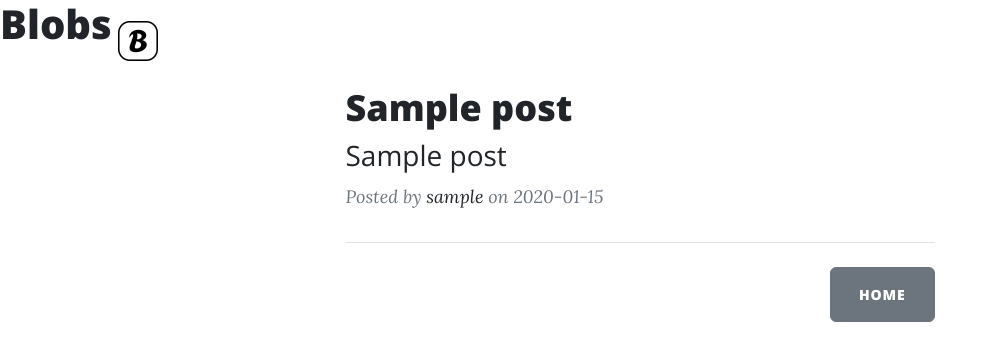
After one commit to sameetpatil5/Blobby, a Flask app: page /all_posts in a window 1280 px wide. The commit adds this page. Shown: the top 361 px of the page, without its empty margins (0-995 px from the left). Run offline with Flask 3, Linux system fonts and the light colour scheme; tables that the repository leaves empty hold one stand-in row (values such as "Sample post"); some libraries are stand-ins or nearby versions.

Commit message:
Add template for older/ all posts, Rename get_all_posts to get_posts

```diff
--- a/app/routes.py
+++ b/app/routes.py
@@ -62,7 +62,7 @@ def register():
             login_user(new_user)
             session["logged_in"] = True
             flash("Registration successful!", "success")
-            return redirect(url_for("routes.get_all_posts"))
+            return redirect(url_for("routes.get_posts"))
         except Exception as e:
             db.session.rollback()
             flash(f"An error occurred: {str(e)}", "danger")
@@ -78,7 +78,7 @@ def login():
             login_user(user)
             session["is_admin"] = user.id == 1
             session["logged_in"] = True
-            return redirect(url_for("routes.get_all_posts"))
+            return redirect(url_for("routes.get_posts"))
         flash("Invalid email or password.")
     return render_template("login.html", form=login_form)
 
@@ -88,13 +88,19 @@ def login():
 def logout():
     logout_user()
     session.clear()
-    return redirect(url_for("routes.get_all_posts"))
+    return redirect(url_for("routes.get_posts"))
 
-# Display all posts
+# Display Newest 10 posts
 @routes_bp.route("/")
-def get_all_posts():
+def get_posts():
+    posts = BlogPost.query.limit(10).all()
+    return render_template("index.html", posts=posts)
+
+
+@routes_bp.route("/all_posts")
+def show_all_posts():
     posts = BlogPost.query.all()
-    return render_template("index.html", all_posts=posts)
+    return render_template("all_posts.html", all_posts=posts)
 
 # Show individual post
 @routes_bp.route("/post/<int:post_id>", methods=["GET", "POST"])
@@ -130,7 +136,7 @@ def add_new_post():
         )
         db.session.add(new_post)
         db.session.commit()
-        return redirect(url_for("routes.get_all_posts"))
+        return redirect(url_for("routes.get_posts"))
     return render_template("make-post.html", form=form)
 
 # Edit a post (admin only)
@@ -155,7 +161,7 @@ def delete_post(post_id):
     post = BlogPost.query.get_or_404(post_id)
     db.session.delete(post)
     db.session.commit()
-    return redirect(url_for("routes.get_all_posts"))
+    return redirect(url_for("routes.get_posts"))
 
 # About page
 @routes_bp.route("/about")
--- /dev/null
+++ b/app/templates/all_posts.html
@@ -0,0 +1,42 @@
+{% include "header.html" %}
+
+<!-- Page Header-->
+<div>
+    <header>
+        <h1>Blobs</h1>
+    </header>
+</div>
+
+<!-- Main Content-->
+<div class="container px-4 px-lg-5">
+    <div class="row gx-4 gx-lg-5 justify-content-center">
+        <div class="col-md-10 col-lg-8 col-xl-7">
+            <!-- Post preview-->
+            {% for post in all_posts %}
+            <div class="post-preview">
+                <a href="{{ url_for('routes.show_post', post_id=post.id) }}">
+                    <h2 class="post-title">{{ post.title }}</h2>
+                    <h3 class="post-subtitle">{{ post.subtitle }}</h3>
+                </a>
+                <p class="post-meta">
+                    Posted by
+                    <!-- post.author.name is now a User object -->
+                    <a href="#">{{ post.author.username }}</a>
+                    on {{post.date}}
+                    <!-- Only show delete button if user id is 1 (admin user) -->
+                    {% if is_admin: %}
+                    <a href="{{url_for('routes.delete_post', post_id=post.id) }}">✘</a>
+                    {% endif %}
+                </p>
+            </div>
+            <!-- Divider-->
+            <hr class="my-4" />
+            {% endfor %}
+
+            <!-- Pager-->
+            <div class="d-flex justify-content-end mb-4">
+                <a class="btn btn-secondary text-uppercase" href="{{url_for('routes.get_posts')}}">Home</a>
+            </div>
+        </div>
+    </div>
+</div>
--- a/app/templates/header.html
+++ b/app/templates/header.html
@@ -38,7 +38,7 @@
       <div class="collapse navbar-collapse" id="navbarResponsive">
         <ul class="navbar-nav ms-auto py-4 py-lg-0">
           <li class="nav-item">
-            <a class="nav-link px-lg-3 py-3 py-lg-4" href="{{ url_for('routes.get_all_posts') }}">Home</a>
+            <a class="nav-link px-lg-3 py-3 py-lg-4" href="{{ url_for('routes.get_posts') }}">Home</a>
           </li>
           <!-- Only show Login/Register if user is logged out. Otherwise show "Log Out" -->
           {% if not current_user.is_authenticated: %}
--- a/app/templates/index.html
+++ b/app/templates/index.html
@@ -18,7 +18,7 @@
   <div class="row gx-4 gx-lg-5 justify-content-center">
     <div class="col-md-10 col-lg-8 col-xl-7">
       <!-- Post preview-->
-      {% for post in all_posts %}
+      {% for post in posts %}
       <div class="post-preview">
         <a href="{{ url_for('routes.show_post', post_id=post.id) }}">
           <h2 class="post-title">{{ post.title }}</h2>
@@ -49,7 +49,7 @@
 
       <!-- Pager-->
       <div class="d-flex justify-content-end mb-4">
-        <a class="btn btn-secondary text-uppercase" href="#!">Older Posts →</a>
+        <a class="btn btn-secondary text-uppercase" href="{{url_for('routes.show_all_posts')}}">Older Posts →</a>
       </div>
     </div>
   </div>
--- a/run.py
+++ b/run.py
@@ -3,4 +3,4 @@ from app import create_app
 app = create_app()
 
 if __name__ == "__main__":
-    app.run()
+    app.run(debug=True)
```
